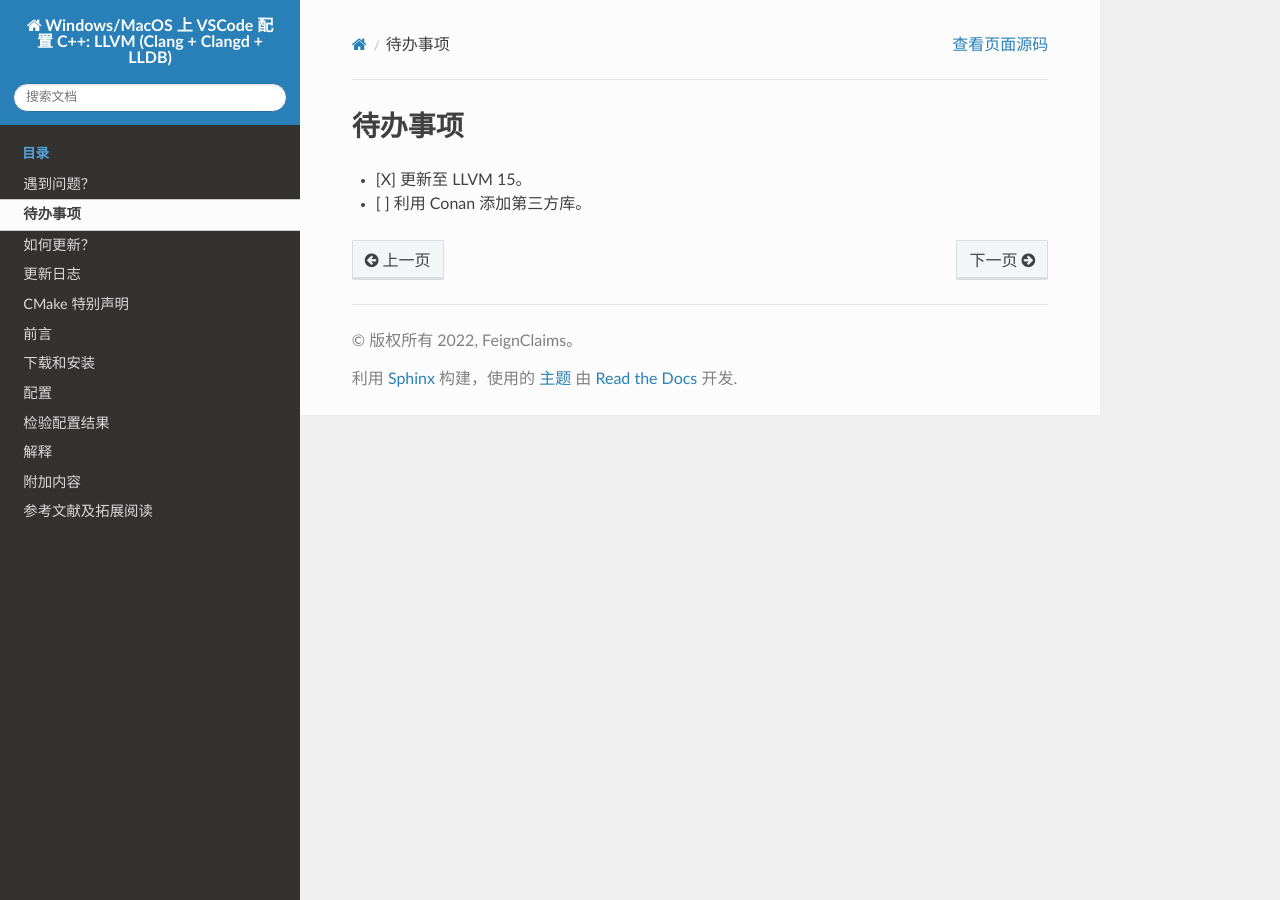
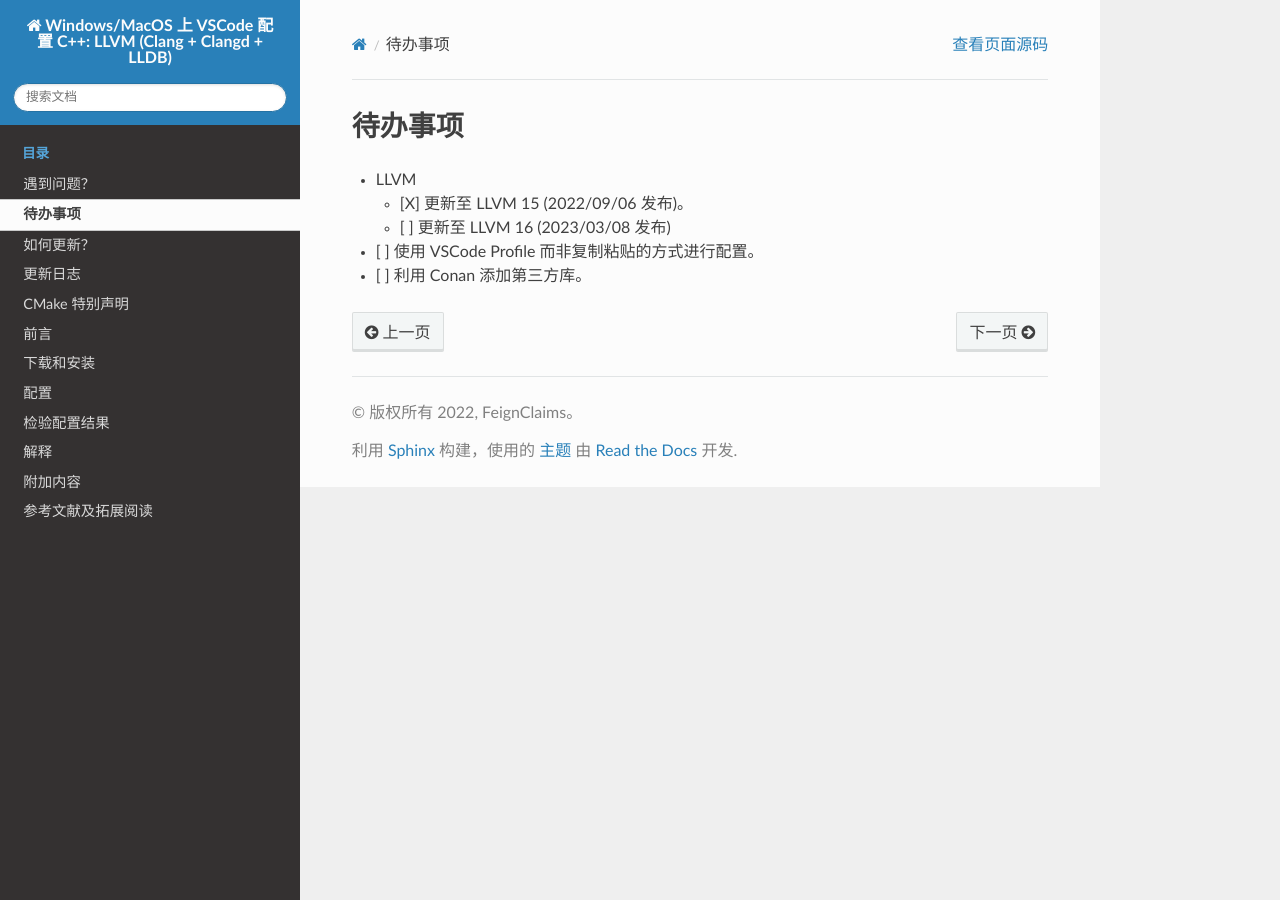
Before and after one commit to FeignClaims/vscode_cpp_starter, a Sphinx documentation site: the page built from docs/source/todo.rst, in a window 1280 px wide. Built offline with Sphinx 7.4.7 and the Read the Docs theme 2.0.0, drawn with Linux system fonts in a browser that asks for light colours.

Commit message:
新增代办事项
使用 LLVM 16 和使用 VSCode Profile

```diff
--- a/docs/source/todo.rst
+++ b/docs/source/todo.rst
@@ -2,5 +2,10 @@
 待办事项
 ########
 
-- [X] 更新至 LLVM 15。
+- LLVM
+
+  - [X] 更新至 LLVM 15 (2022/09/06 发布)。
+  - [ ] 更新至 LLVM 16 (2023/03/08 发布)
+
+- [ ] 使用 VSCode Profile 而非复制粘贴的方式进行配置。
 - [ ] 利用 Conan 添加第三方库。
```
